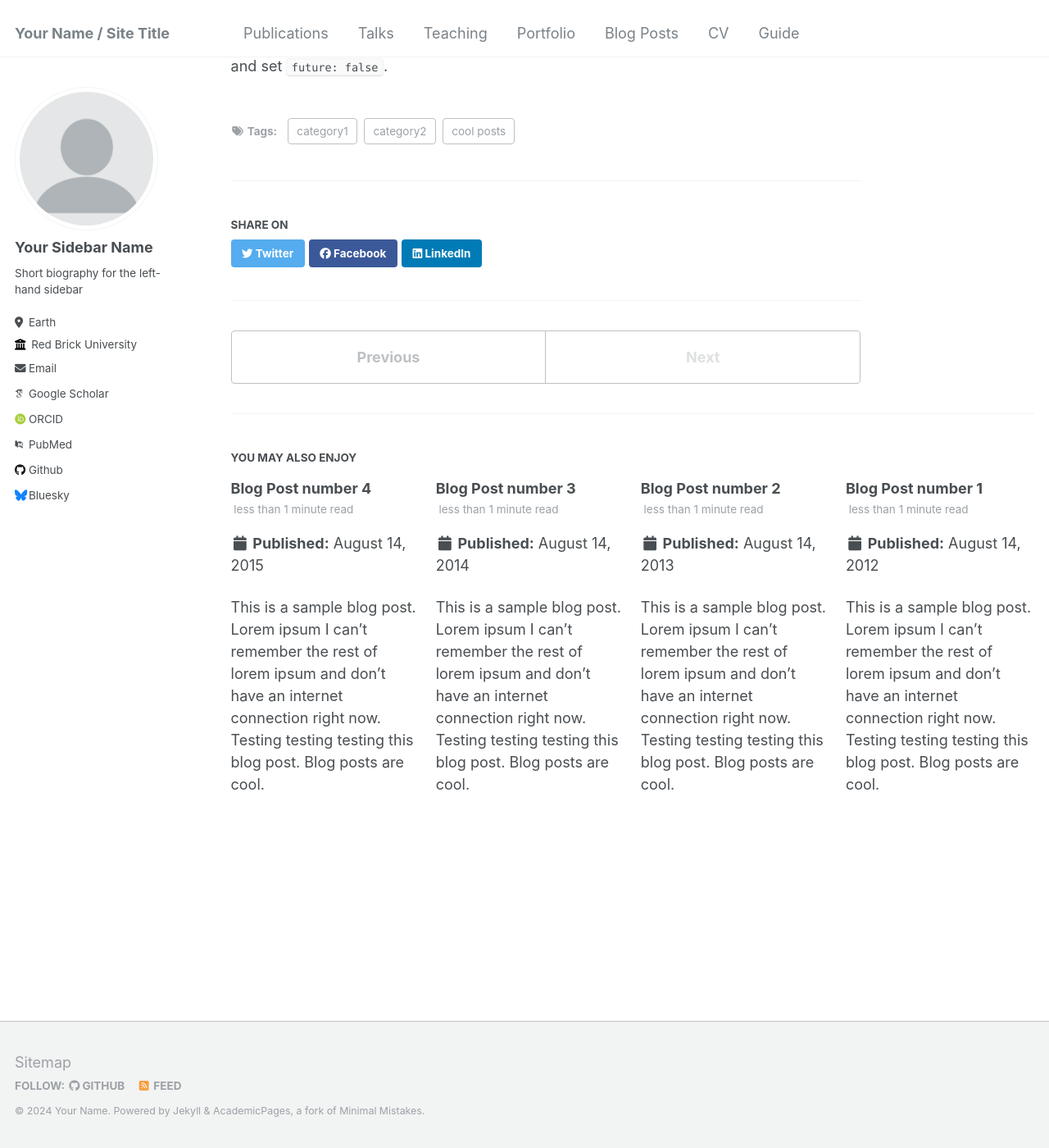
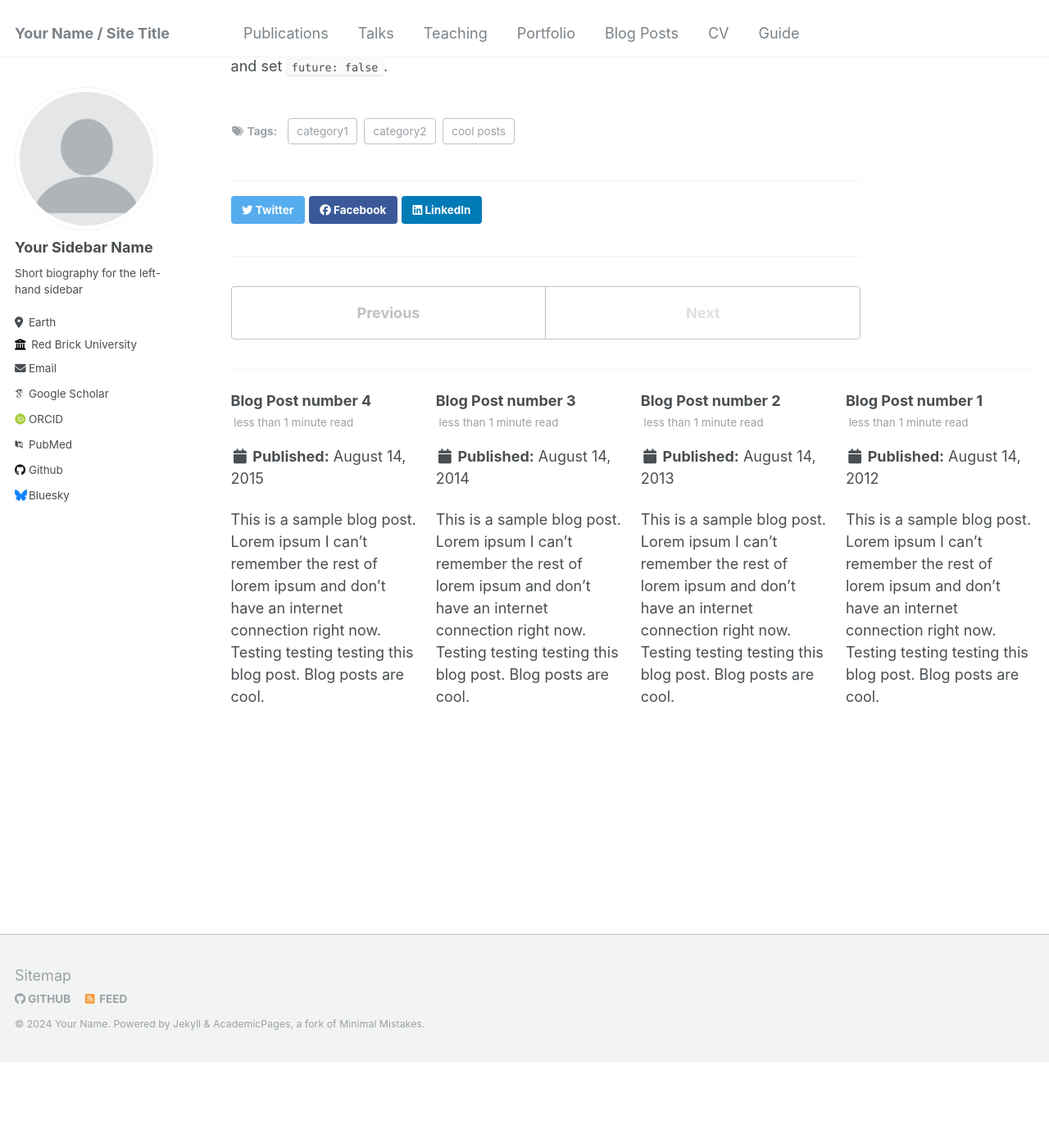
Before and after one commit to ma-olszak/ma-olszak.github.io, a Jekyll site: the page built from _posts/2199-01-01-future-post.md, in a window 1280 px wide and 1400 px high, scrolled down 190 px. Shown: the whole window at 82% size. Built offline with Jekyll 4.4.1, drawn with Linux system fonts in a browser that asks for light colours; some web fonts are replaced; after the commit the page ends 1484 px from its top, so only the background shows below that; part of the change alters nothing that is shown.

Commit message:
fix: set base url

```diff
--- a/_config.yml
+++ b/_config.yml
@@ -7,14 +7,14 @@
 # server process.
 
 # Basic Site Settings
-locale                   : "en-US"
+locale                   : "pl-PL"
 title                    : "Your Name / Site Title"
 title_separator          : "-"
 name                     : &name "Your Name"
 description              : &description "personal description"
-url                      : https://academicpages.github.io # the base hostname & protocol for your site e.g. "https://mmistakes.github.io"
+url                      : https://ma-olszak.github.io # the base hostname & protocol for your site e.g. "https://mmistakes.github.io"
 baseurl                  : "" # the subpath of your site, e.g. "/blog"
-repository               : "academicpages/academicpages.github.io"
+repository               : "ma-olszak/ma-olszak.github.io"
 
 # Site Author - The following control what appear as part of the author content on the side bar.
 #               If a field is blank the icon and link will not appear, otherwise it will be shown.
@@ -43,7 +43,7 @@ author:
   bitbucket        : # Username - Update with your username on the site
   codepen          : # Username
   dribbble         : # Username
-  github           : "academicpages"
+  github           : "ma-olszak"
   kaggle           : # Username
   stackoverflow    : # User number or user number and name (i.e., use "1" or "1/jeff-atwood")
 
```
